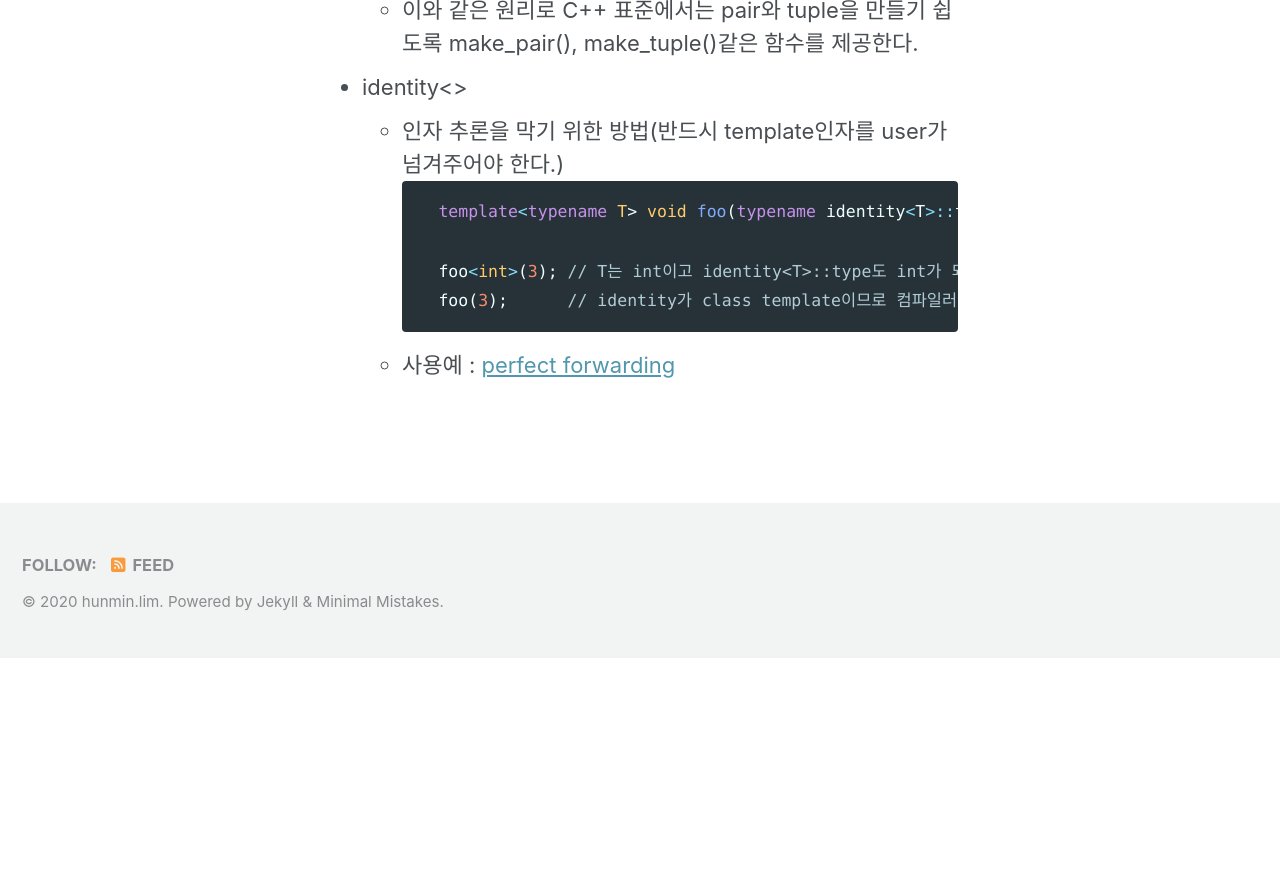
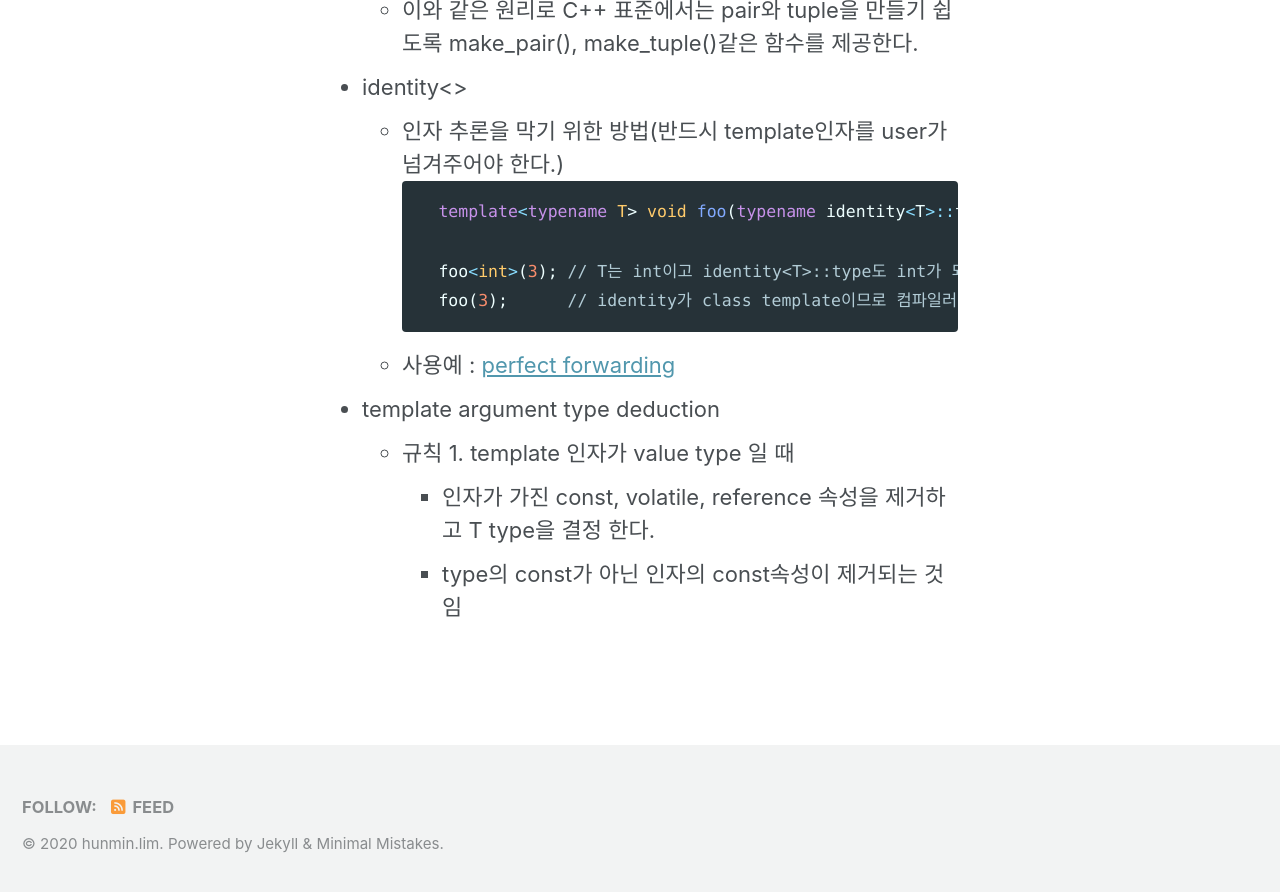
Before and after one commit to HuMLIM/HuMLIM.github.io, a Jekyll site: the page built from _pages/cpp_template/template_type_deduction.md, in a window 1280 px wide and 900 px high, scrolled down 2310 px. Shown: the top 892 px of the window. Built offline with Jekyll 4.4.1, drawn with Linux system fonts in a browser that asks for light colours; cached includes are drawn as plain includes; nearby versions of some CDN libraries; our own code applies the rules of GitHub Pages for plain Markdown files; before the commit the page ends 2968 px from its top, so only the background shows below that.

Commit message:
minor update for cpp template

````diff
--- a/_pages/cpp_template/template_type_deduction.md
+++ b/_pages/cpp_template/template_type_deduction.md
@@ -73,3 +73,8 @@ layout: single
         foo(3);      // identity가 class template이므로 컴파일러가 3을 가지고 type을 추론 할 수 없다. ERROR
         ```
     - 사용예 : [perfect forwarding]()
+
+- template argument type deduction
+    - 규칙 1. template 인자가 value type 일 때
+        - 인자가 가진 const, volatile, reference 속성을 제거하고 T type을 결정 한다.
+        - type의 const가 아닌 인자의 const속성이 제거되는 것임
````
Also changed, not shown: _pages/cpp_template/template_decay.md (added, +7 -0 lines).
